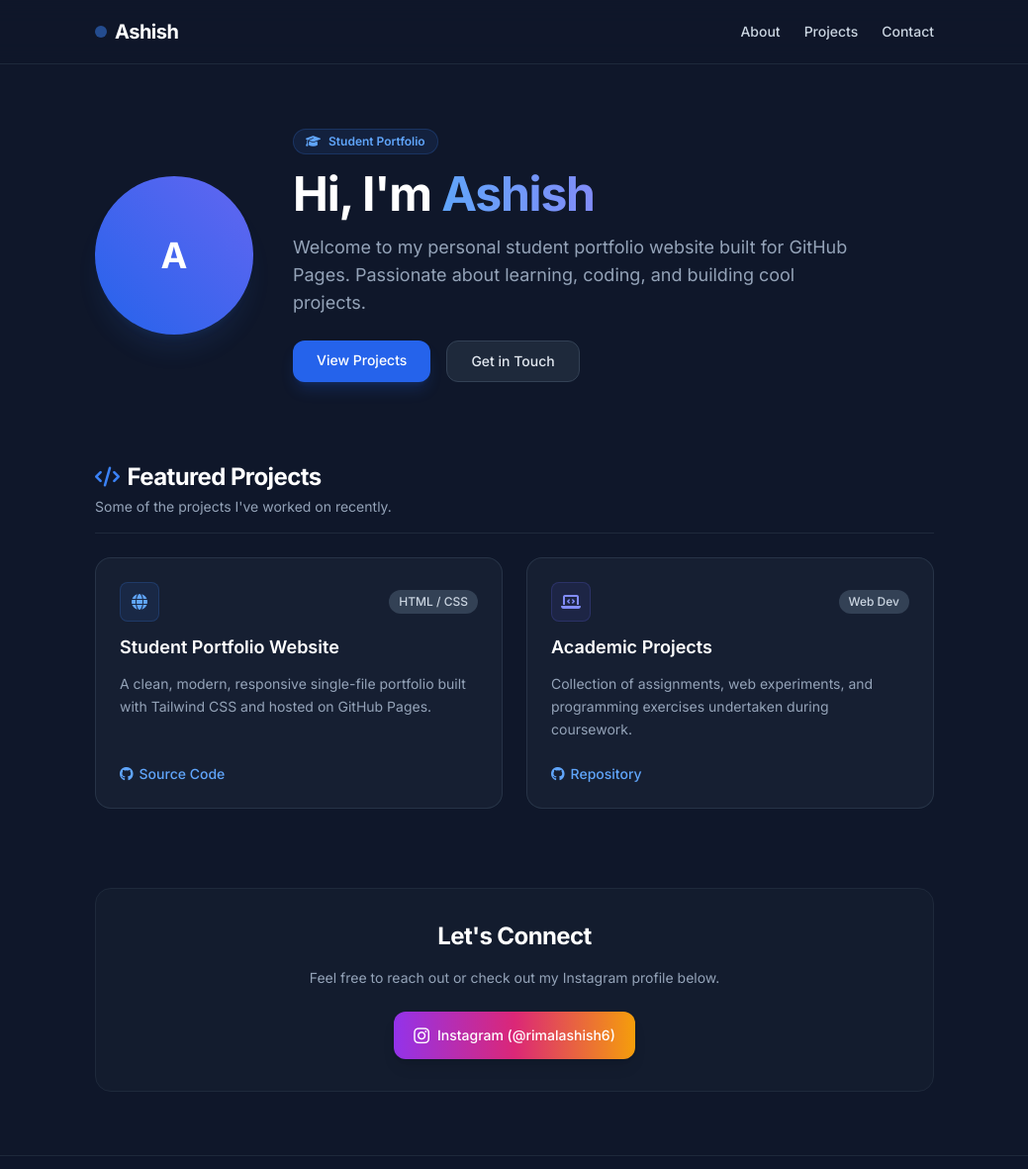
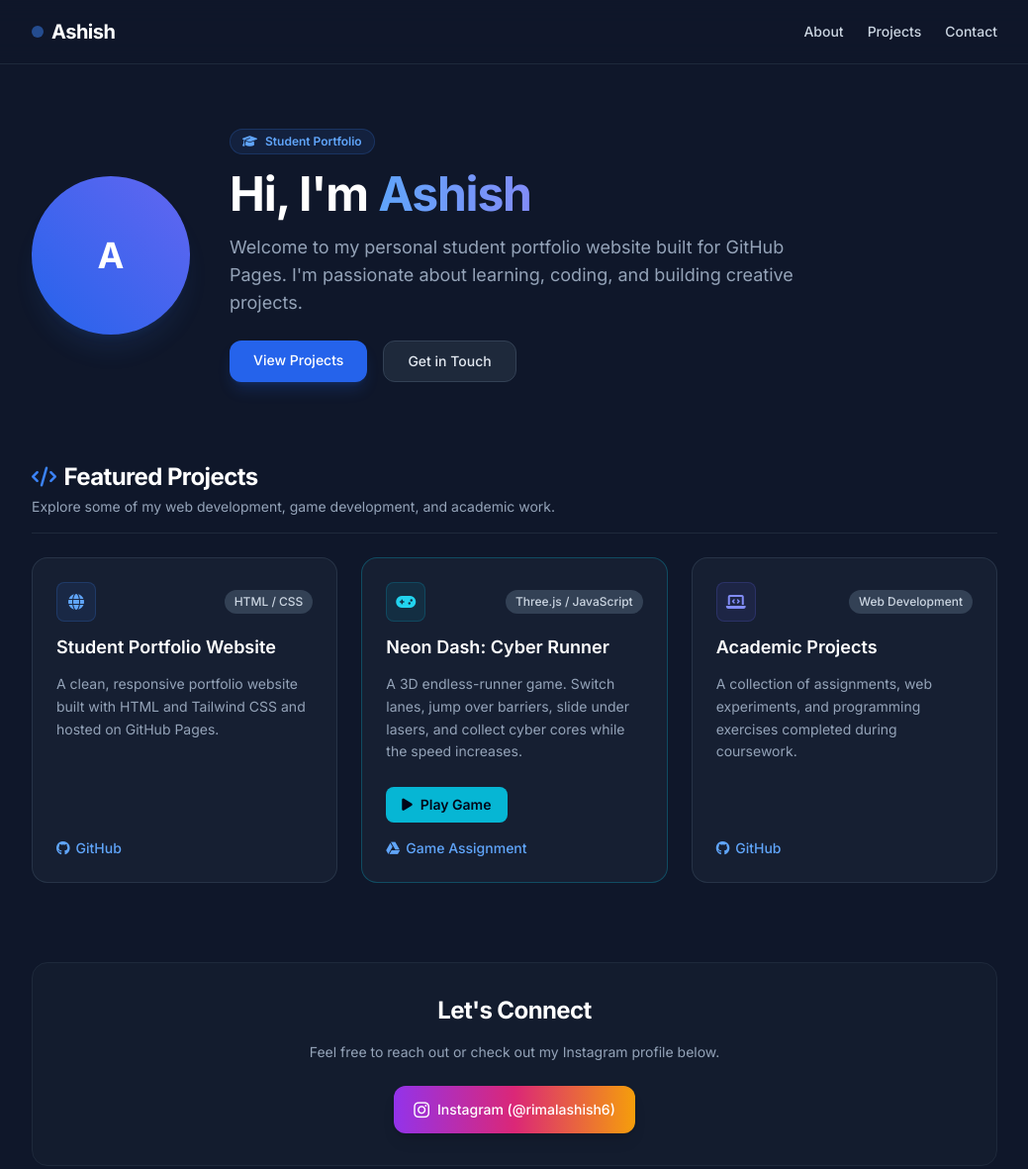
Before and after one commit to rimalaashish2004-lgtm/Da, a plain HTML site: page index.html in a window 1280 px wide. Shown: the top 1181 px of the page at 99% size, without its empty margins (120-1159 px from the left). Drawn offline with nearby package versions, Linux system fonts and the light colour scheme.

Commit message:
Refactor index.html for improved accessibility and layout
Updated the structure and content of the student portfolio webpage. Changes include improved accessibility attributes, enhanced descriptions, and adjustments to layout and styling.

```diff
--- a/index.html
+++ b/index.html
@@ -3,7 +3,9 @@
 <head>
     <meta charset="UTF-8">
     <meta name="viewport" content="width=device-width, initial-scale=1.0">
+    <meta name="description" content="Ashish's student portfolio featuring web development and game projects.">
     <title>Ashish - Student Portfolio</title>
+
     <!-- Tailwind CSS CDN for modern styling -->
     <script src="https://cdn.tailwindcss.com"></script>
     <script>
@@ -13,29 +15,31 @@
                     colors: {
                         primary: '#2563eb',
                         primaryDark: '#1d4ed8',
-                        accent: '#3b82f6',
+                        accent: '#3b82f6'
                     }
                 }
             }
-        }
+        };
     </script>
-    <!-- FontAwesome for Social Icons -->
+
+    <!-- FontAwesome for social and project icons -->
     <link rel="stylesheet" href="https://cdnjs.cloudflare.com/ajax/libs/font-awesome/6.4.0/css/all.min.css">
     <link href="https://fonts.googleapis.com/css2?family=Inter:wght@300;400;500;600;700&display=swap" rel="stylesheet">
     <style>
         body { font-family: 'Inter', sans-serif; }
+        html { scroll-behavior: smooth; }
     </style>
 </head>
 <body class="bg-slate-900 text-slate-100 min-h-screen flex flex-col justify-between selection:bg-blue-500 selection:text-white">
 
     <!-- Header / Navigation -->
     <header class="w-full border-b border-slate-800 bg-slate-900/80 backdrop-blur-md sticky top-0 z-50">
-        <div class="max-w-4xl mx-auto px-6 h-16 flex items-center justify-between">
-            <span class="text-xl font-bold tracking-tight text-white flex items-center gap-2">
+        <div class="max-w-5xl mx-auto px-6 h-16 flex items-center justify-between">
+            <a href="#top" class="text-xl font-bold tracking-tight text-white flex items-center gap-2">
                 <span class="w-3 h-3 rounded-full bg-blue-500 animate-pulse"></span>
                 Ashish
-            </span>
-            <nav class="hidden sm:flex items-center gap-6 text-sm font-medium text-slate-300">
+            </a>
+            <nav class="hidden sm:flex items-center gap-6 text-sm font-medium text-slate-300" aria-label="Main navigation">
                 <a href="#about" class="hover:text-blue-400 transition-colors">About</a>
                 <a href="#projects" class="hover:text-blue-400 transition-colors">Projects</a>
                 <a href="#contact" class="hover:text-blue-400 transition-colors">Contact</a>
@@ -43,23 +47,22 @@
         </div>
     </header>
 
-    <!-- Main Content -->
-    <main class="max-w-4xl mx-auto px-6 py-16 flex-grow w-full space-y-20">
+    <main id="top" class="max-w-5xl mx-auto px-6 py-16 flex-grow w-full space-y-20">
 
         <!-- Hero Section -->
         <section id="about" class="flex flex-col md:flex-row items-center gap-10">
-            <div class="w-32 h-32 md:w-40 md:h-40 rounded-full bg-gradient-to-tr from-blue-600 to-indigo-500 flex items-center justify-center text-4xl font-bold text-white shadow-xl shadow-blue-500/10 flex-shrink-0">
+            <div class="w-32 h-32 md:w-40 md:h-40 rounded-full bg-gradient-to-tr from-blue-600 to-indigo-500 flex items-center justify-center text-4xl font-bold text-white shadow-xl shadow-blue-500/10 flex-shrink-0" aria-label="Ashish profile initial">
                 A
             </div>
             <div class="space-y-4 text-center md:text-left">
                 <div class="inline-flex items-center gap-2 px-3 py-1 rounded-full bg-blue-500/10 border border-blue-500/20 text-blue-400 text-xs font-semibold">
-                    <i class="fa-solid fa-graduation-cap"></i> Student Portfolio
+                    <i class="fa-solid fa-graduation-cap" aria-hidden="true"></i> Student Portfolio
                 </div>
                 <h1 class="text-4xl sm:text-5xl font-extrabold text-white tracking-tight">
                     Hi, I'm <span class="text-transparent bg-clip-text bg-gradient-to-r from-blue-400 to-indigo-400">Ashish</span>
                 </h1>
                 <p class="text-slate-400 text-base sm:text-lg leading-relaxed max-w-xl">
-                    Welcome to my personal student portfolio website built for GitHub Pages. Passionate about learning, coding, and building cool projects.
+                    Welcome to my personal student portfolio website built for GitHub Pages. I'm passionate about learning, coding, and building creative projects.
                 </p>
                 <div class="pt-2 flex flex-wrap justify-center md:justify-start gap-4">
                     <a href="#projects" class="px-6 py-2.5 rounded-xl bg-blue-600 hover:bg-blue-500 text-white font-medium text-sm transition-all shadow-lg shadow-blue-600/20">
@@ -76,53 +79,79 @@
         <section id="projects" class="space-y-6">
             <div class="border-b border-slate-800 pb-4">
                 <h2 class="text-2xl font-bold text-white tracking-tight flex items-center gap-2">
-                    <i class="fa-solid fa-code text-blue-500 text-xl"></i> Featured Projects
+                    <i class="fa-solid fa-code text-blue-500 text-xl" aria-hidden="true"></i> Featured Projects
                 </h2>
-                <p class="text-slate-400 text-sm mt-1">Some of the projects I've worked on recently.</p>
+                <p class="text-slate-400 text-sm mt-1">Explore some of my web development, game development, and academic work.</p>
             </div>
 
-            <div class="grid grid-cols-1 sm:grid-cols-2 gap-6">
+            <div class="grid grid-cols-1 sm:grid-cols-2 lg:grid-cols-3 gap-6">
+
                 <!-- Project Card 1 -->
-                <div class="bg-slate-800/50 hover:bg-slate-800 border border-slate-700/60 rounded-2xl p-6 transition-all duration-300 flex flex-col justify-between group">
+                <article class="bg-slate-800/50 hover:bg-slate-800 border border-slate-700/60 rounded-2xl p-6 transition-all duration-300 flex flex-col justify-between group">
                     <div class="space-y-3">
                         <div class="flex items-center justify-between">
                             <div class="w-10 h-10 rounded-lg bg-blue-500/10 border border-blue-500/20 flex items-center justify-center text-blue-400">
-                                <i class="fa-solid fa-globe"></i>
+                                <i class="fa-solid fa-globe" aria-hidden="true"></i>
                             </div>
                             <span class="text-xs font-medium px-2.5 py-1 rounded-full bg-slate-700 text-slate-300">HTML / CSS</span>
                         </div>
                         <h3 class="text-lg font-semibold text-white group-hover:text-blue-400 transition-colors">Student Portfolio Website</h3>
                         <p class="text-slate-400 text-sm leading-relaxed">
-                            A clean, modern, responsive single-file portfolio built with Tailwind CSS and hosted on GitHub Pages.
+                            A clean, responsive portfolio website built with HTML and Tailwind CSS and hosted on GitHub Pages.
                         </p>
                     </div>
                     <div class="pt-6 flex items-center gap-4 text-sm font-medium">
-                        <a href="https://github.com" target="_blank" class="text-blue-400 hover:text-blue-300 flex items-center gap-1.5 transition-colors">
-                            <i class="fa-brands fa-github"></i> Source Code
+                        <a href="https://github.com" target="_blank" rel="noopener noreferrer" class="text-blue-400 hover:text-blue-300 flex items-center gap-1.5 transition-colors">
+                            <i class="fa-brands fa-github" aria-hidden="true"></i> GitHub
                         </a>
                     </div>
-                </div>
+                </article>
 
-                <!-- Project Card 2 -->
-                <div class="bg-slate-800/50 hover:bg-slate-800 border border-slate-700/60 rounded-2xl p-6 transition-all duration-300 flex flex-col justify-between group">
+                <!-- Project Card 2: Newly added game -->
+                <article class="bg-slate-800/50 hover:bg-slate-800 border border-cyan-500/30 rounded-2xl p-6 transition-all duration-300 flex flex-col justify-between group">
+                    <div class="space-y-3">
+                        <div class="flex items-center justify-between">
+                            <div class="w-10 h-10 rounded-lg bg-cyan-500/10 border border-cyan-500/20 flex items-center justify-center text-cyan-400">
+                                <i class="fa-solid fa-gamepad" aria-hidden="true"></i>
+                            </div>
+                            <span class="text-xs font-medium px-2.5 py-1 rounded-full bg-slate-700 text-slate-300">Three.js / JavaScript</span>
+                        </div>
+                        <h3 class="text-lg font-semibold text-white group-hover:text-cyan-400 transition-colors">Neon Dash: Cyber Runner</h3>
+                        <p class="text-slate-400 text-sm leading-relaxed">
+                            A 3D endless-runner game. Switch lanes, jump over barriers, slide under lasers, and collect cyber cores while the speed increases.
+                        </p>
+                    </div>
+                    <div class="pt-6 flex flex-wrap items-center gap-4 text-sm font-medium">
+                        <a href="temple.html" target="_blank" rel="noopener noreferrer" class="inline-flex items-center gap-2 px-4 py-2 rounded-lg bg-cyan-500 text-slate-950 hover:bg-cyan-400 transition-colors font-semibold">
+                            <i class="fa-solid fa-play" aria-hidden="true"></i> Play Game
+                        </a>
+                        <a href="https://docs.google.com/document/d/1fjZVnpNn5yxEkFj5YVnmr2pxUQxLwCyLP-T1mxEL2WM/edit?usp=sharing" target="_blank" rel="noopener noreferrer" class="text-blue-400 hover:text-blue-300 inline-flex items-center gap-1.5 transition-colors">
+                            <i class="fa-brands fa-google-drive" aria-hidden="true"></i> Game Assignment
+                        </a>
+                    </div>
+                </article>
+
+                <!-- Project Card 3 -->
+                <article class="bg-slate-800/50 hover:bg-slate-800 border border-slate-700/60 rounded-2xl p-6 transition-all duration-300 flex flex-col justify-between group">
                     <div class="space-y-3">
                         <div class="flex items-center justify-between">
                             <div class="w-10 h-10 rounded-lg bg-indigo-500/10 border border-indigo-500/20 flex items-center justify-center text-indigo-400">
-                                <i class="fa-solid fa-laptop-code"></i>
+                                <i class="fa-solid fa-laptop-code" aria-hidden="true"></i>
                             </div>
-                            <span class="text-xs font-medium px-2.5 py-1 rounded-full bg-slate-700 text-slate-300">Web Dev</span>
+                            <span class="text-xs font-medium px-2.5 py-1 rounded-full bg-slate-700 text-slate-300">Web Development</span>
                         </div>
                         <h3 class="text-lg font-semibold text-white group-hover:text-blue-400 transition-colors">Academic Projects</h3>
                         <p class="text-slate-400 text-sm leading-relaxed">
-                            Collection of assignments, web experiments, and programming exercises undertaken during coursework.
+                            A collection of assignments, web experiments, and programming exercises completed during coursework.
                         </p>
                     </div>
                     <div class="pt-6 flex items-center gap-4 text-sm font-medium">
-                        <a href="https://github.com" target="_blank" class="text-blue-400 hover:text-blue-300 flex items-center gap-1.5 transition-colors">
-                            <i class="fa-brands fa-github"></i> Repository
+                        <a href="https://github.com" target="_blank" rel="noopener noreferrer" class="text-blue-400 hover:text-blue-300 flex items-center gap-1.5 transition-colors">
+                            <i class="fa-brands fa-github" aria-hidden="true"></i> GitHub
                         </a>
                     </div>
-                </div>
+                </article>
+
             </div>
         </section>
 
@@ -133,24 +162,24 @@
                 Feel free to reach out or check out my Instagram profile below.
             </p>
             <div class="pt-2 flex justify-center gap-4">
-                <a href="https://instagram.com/rimalashish6" target="_blank" class="px-5 py-2.5 rounded-xl bg-gradient-to-r from-purple-600 via-pink-600 to-amber-500 hover:opacity-90 text-white font-medium text-sm transition-all flex items-center gap-2 shadow-lg">
-                    <i class="fa-brands fa-instagram text-lg"></i> Instagram (@rimalashish6)
+                <a href="https://instagram.com/rimalashish6" target="_blank" rel="noopener noreferrer" class="px-5 py-2.5 rounded-xl bg-gradient-to-r from-purple-600 via-pink-600 to-amber-500 hover:opacity-90 text-white font-medium text-sm transition-all flex items-center gap-2 shadow-lg">
+                    <i class="fa-brands fa-instagram text-lg" aria-hidden="true"></i> Instagram (@rimalashish6)
                 </a>
             </div>
         </section>
 
     </main>
 
-    <!-- Footer with Social Link -->
+    <!-- Footer -->
     <footer class="border-t border-slate-800 bg-slate-900/50 py-8">
-        <div class="max-w-4xl mx-auto px-6 flex flex-col sm:flex-row items-center justify-between gap-4 text-sm text-slate-400">
+        <div class="max-w-5xl mx-auto px-6 flex flex-col sm:flex-row items-center justify-between gap-4 text-sm text-slate-400">
             <p>&copy; 2026 Ashish. All rights reserved.</p>
             <div class="flex items-center gap-5">
-                <a href="https://instagram.com/rimalashish6" target="_blank" class="hover:text-blue-400 transition-colors flex items-center gap-2">
-                    <i class="fa-brands fa-instagram text-lg"></i> rimalashish6
+                <a href="https://instagram.com/rimalashish6" target="_blank" rel="noopener noreferrer" class="hover:text-blue-400 transition-colors flex items-center gap-2">
+                    <i class="fa-brands fa-instagram text-lg" aria-hidden="true"></i> rimalashish6
                 </a>
-                <a href="https://github.com" target="_blank" class="hover:text-blue-400 transition-colors flex items-center gap-2">
-                    <i class="fa-brands fa-github text-lg"></i> GitHub
+                <a href="https://github.com" target="_blank" rel="noopener noreferrer" class="hover:text-blue-400 transition-colors flex items-center gap-2">
+                    <i class="fa-brands fa-github text-lg" aria-hidden="true"></i> GitHub
                 </a>
             </div>
         </div>
```
